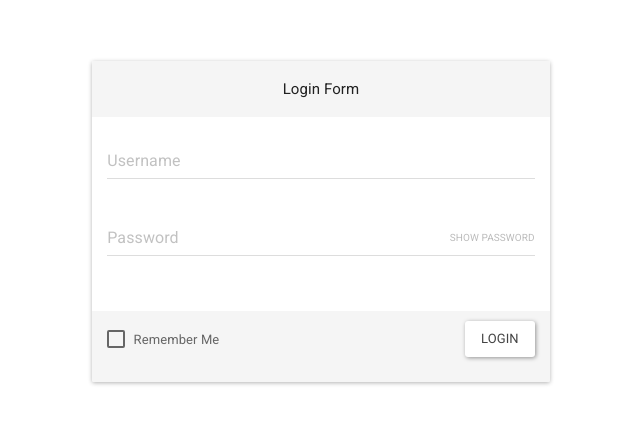
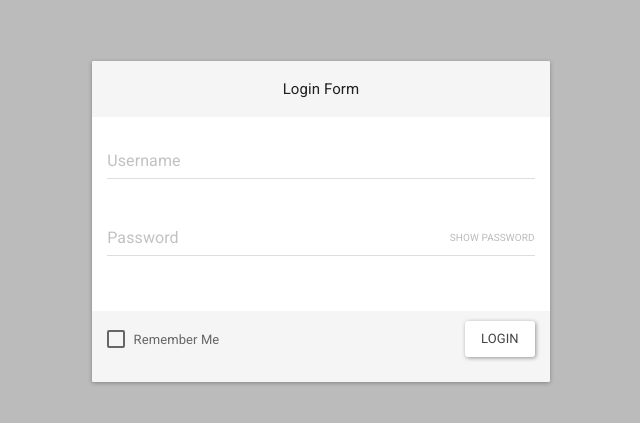
Before and after one commit to collinhaines/login-form, a website: page index.html in a window 1280 px wide. Shown: the part 115-538 px from the top of the page, without its empty margins (319-959 px from the left). Drawn offline with Linux system fonts and the light colour scheme.

Commit message:
Added Visual Background

```diff
--- a/css/src/login-form.less
+++ b/css/src/login-form.less
@@ -36,6 +36,11 @@
   }
 }
 
+// Visuals
+body {
+  background-color: @gray-light;
+}
+
 .top-margin-row {
   margin-top: 15%;
 }
```
Also changed, not shown: css/login-form.css.
